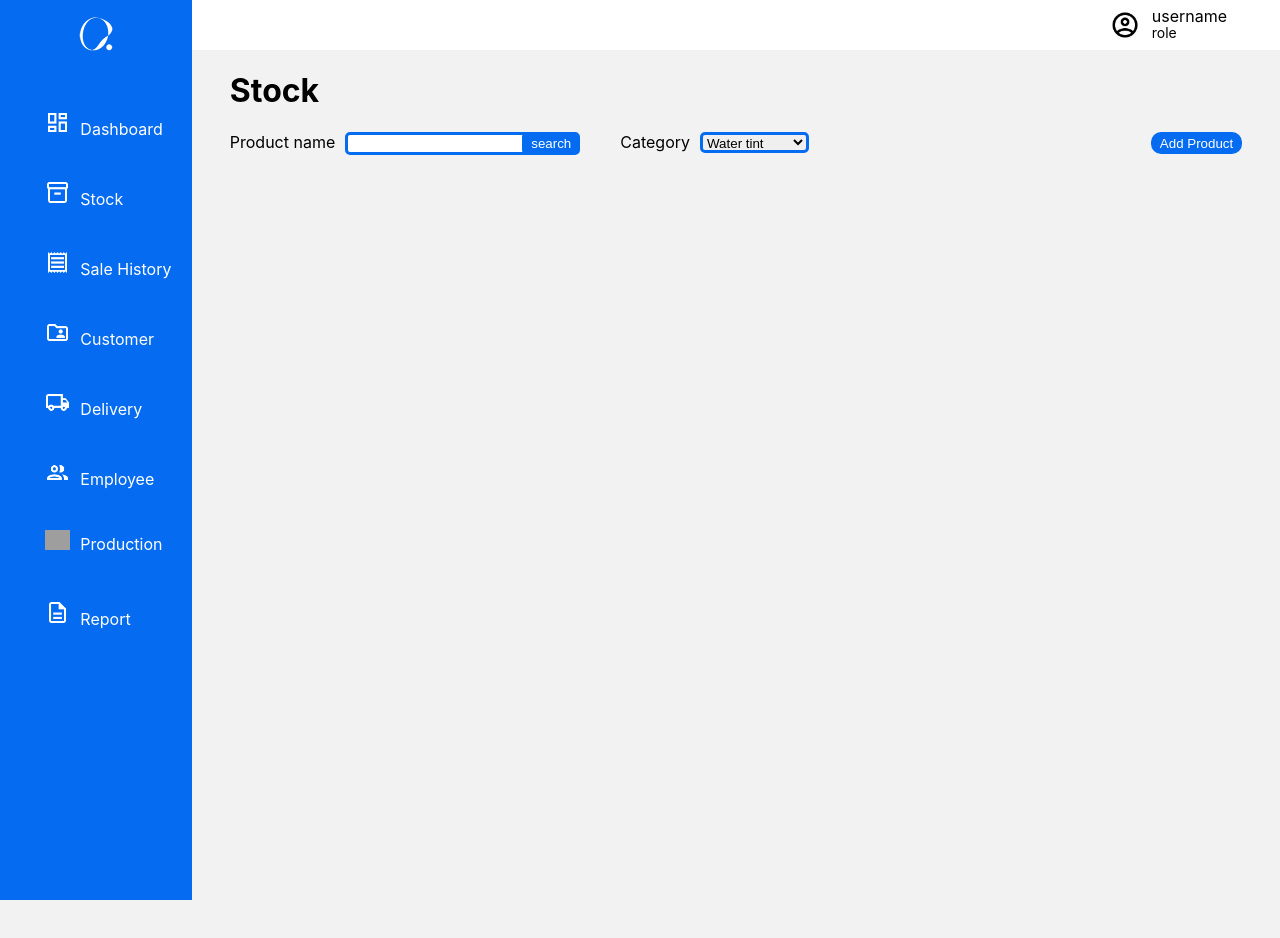
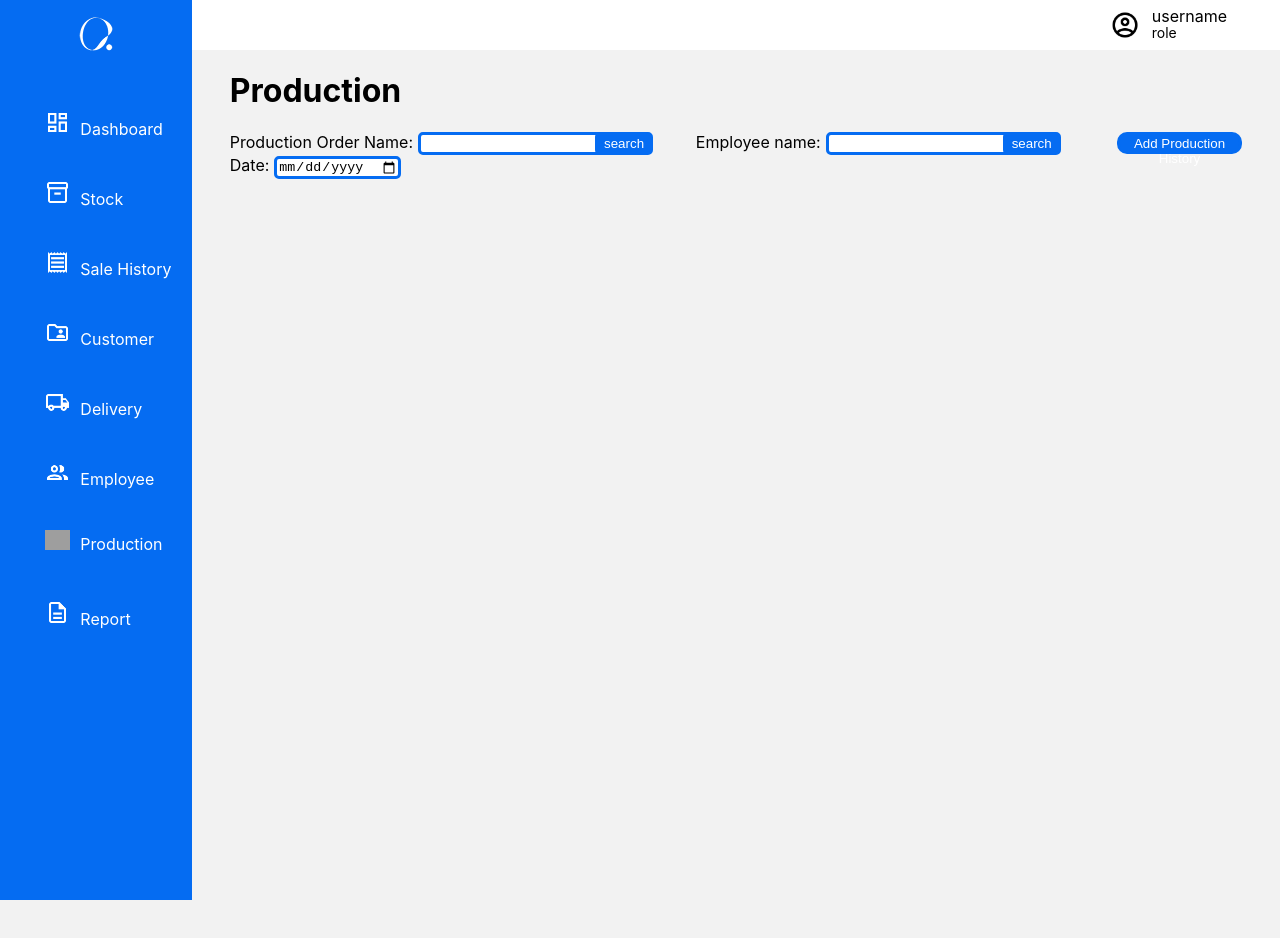
Before and after one commit to nker31/Storage-management-system, a React (Create React App) app in the folder qoo/: page / in a window 1280 px wide. Shown: the top 938 px of the page. Built offline with nearby package versions, Linux system fonts and the light colour scheme; grey boxes are pictures that could not be loaded.

Commit message:
Create more page
- create sale history page
- create production page
- create employee page
- create delivery page
- edit some CSS to optimize UI

```diff
--- a/qoo/src/App.js
+++ b/qoo/src/App.js
@@ -4,6 +4,10 @@ import AppSideBar from "./components/AppSideBar";
 import AppSideBarEmployee from "./components/AppSideBarEmployee";
 import AppDashboard from "./components/AppDashboard";
 import AppStock from "./components/AppStock";
+import AppSaleHistory from './components/AppSaleHistory';
+import AppDelivery from './components/AppDelivery';
+import AppEmployee from './components/AppEmployee';
+import AppProduction from './components/AppProduction';
 // import AppNavBar from './components/AppNavBar';
 
 
@@ -13,8 +17,11 @@ function App() {
       <AppSideBar/>
       {/* <AppSideBarEmployee/> */}
       {/* <AppDashboard/> */}
-      <AppStock/>
-
+      {/* <AppStock/> */}
+      {/* <AppSaleHistory/> */}
+      {/* <AppDelivery/>*/}
+      {/* <AppEmployee/> */}
+      <AppProduction/>
 
 
     </div>
--- /dev/null
+++ b/qoo/src/components/AppDelivery.js
@@ -0,0 +1,29 @@
+import "./AppDelivery.css";
+import AppNavBar from "./AppNavBar";
+
+function AppDelivery(){
+    return(
+        <div className="right-body">
+            <AppNavBar/>
+            <h1 className="stock-area-header">Delivery</h1>
+            <div className="filter-line">
+                <div className="search-zone">
+                    <label for="" className="prod-text">Tracking number:</label>
+                    <input type="text" name="" placeholder="" className="prod-search" required/>
+                    <button className="prod-button" type="submit">search</button>
+                    <label for="" className="prod-text">Customer name:</label>
+                    <input type="text" name="" placeholder="" className="prod-search" required/>
+                    <button className="prod-button" type="submit">search</button>
+                    <label className="prod-text" for="">Date:</label>
+                    <input className="prod-search" type="date" name="saleDate" />
+                </div>
+                <div className="add-zone">
+                    <button className="add-button" type="">Add Delivery History</button>
+
+                </div>
+            </div>
+
+        </div>
+    )
+}
+export default AppDelivery;
--- /dev/null
+++ b/qoo/src/components/AppEmployee.js
@@ -0,0 +1,24 @@
+import "./AppEmployee.css";
+import AppNavBar from "./AppNavBar";
+
+function AppEmployee(){
+    return(
+        <div className="right-body">
+            <AppNavBar/>
+            <h1 className="stock-area-header">Employee</h1>
+            <div className="filter-line">
+                <div className="search-zone">
+                    <label for="" className="prod-text">Employee ID:</label>
+                    <input type="text" name="" placeholder="" className="prod-search" required/>
+
+                </div>
+                <div className="add-zone">
+                    <button className="add-button" type="">Add Employee</button>
+
+                </div>
+            </div>
+
+        </div>
+    )
+}
+export default AppEmployee;
--- /dev/null
+++ b/qoo/src/components/AppProduction.js
@@ -0,0 +1,28 @@
+import "./AppProduction.css";
+import AppNavBar from "./AppNavBar";
+
+function AppProduction(){
+    return(
+        <div className="right-body">
+            <AppNavBar/>
+            <h1 className="stock-area-header">Production</h1>
+            <div className="filter-line">
+                <div className="search-zone">
+                    <label for="" className="prod-text">Production Order Name:</label>
+                    <input type="text" name="" placeholder="" className="prod-search" required/>
+                    <button className="prod-button" type="submit">search</button>
+                    <label for="" className="prod-text">Employee name:</label>
+                    <input type="text" name="" placeholder="" className="prod-search" required/>
+                    <button className="prod-button" type="submit">search</button>
+                    <label className="prod-text" for="">Date:</label>
+                    <input className="prod-search" type="date" name="saleDate" />
+                </div>
+                <div className="add-zone">
+                    <button className="add-button" type="">Add Production History</button>
+                </div>
+            </div>
+
+        </div>
+    )
+}
+export default AppProduction;
--- /dev/null
+++ b/qoo/src/components/AppSaleHistory.js
@@ -0,0 +1,29 @@
+import "./AppSaleHistory.css";
+import AppNavBar from "./AppNavBar";
+
+function AppSaleHistory(){
+    return(
+        <div className="right-body">
+            <AppNavBar/>
+            <h1 className="stock-area-header">Sales History</h1>
+            <div className="filter-line">
+                <div className="search-zone">
+                    <label for="productname" className="prod-text">Product name:</label>
+                    <input type="text" name="prodname" placeholder="" className="prod-search" required/>
+                    <button className="prod-button" type="submit">search</button>
+                    <label for="customername" className="prod-text">Customer name:</label>
+                    <input type="text" name="cusname" placeholder="" className="prod-search" required/>
+                    <button className="prod-button" type="submit">search</button>
+                    <label className="prod-text" for="saleDate">Date:</label>
+                    <input className="prod-search" type="date" name="saleDate" />
+                </div>
+                <div className="add-zone">
+                    <button className="add-button" type="">Add Sale History</button>
+
+                </div>
+            </div>
+
+        </div>
+    )
+}
+export default AppSaleHistory;
--- a/qoo/src/components/AppStock.css
+++ b/qoo/src/components/AppStock.css
@@ -8,20 +8,20 @@
     display: flex;
 }
 .search-zone{
-    width: 70%;
+    width: 85%;
 }
 .prod-text{
     margin-left: 1cm;
 }
 
 .prod-search{
-    margin-left: 10px;
+    margin-left: 5px;
     border: 3px solid #056CF2;
     border-radius: 5px;
 }
 .prod-button{
     margin-left: -10px;
-    margin-right: 10px;
+    margin-right: 5px;
     color: white;
     background-color: #056CF2;
     border: 3px solid #056CF2;
@@ -30,17 +30,17 @@
 }
 
 .cate-text{
-    margin-left: 30px;
+    margin-left: 20px;
 }
 .cate-select{
     border: 3px solid #056CF2;
     border-radius: 5px;
-    margin-left: 10px;
+    margin-left: 5px;
     height: 21px;
 }
 .add-zone{
     text-align: right;
-    width: 30%;
+    width: 15%;
 }
 .add-button{
     margin-right: 1cm;
```
Also changed, not shown: qoo/src/components/AppDelivery.css (added), qoo/src/components/AppEmployee.css (added), qoo/src/components/AppProduction.css (added), qoo/src/components/AppSaleHistory.css (added).
